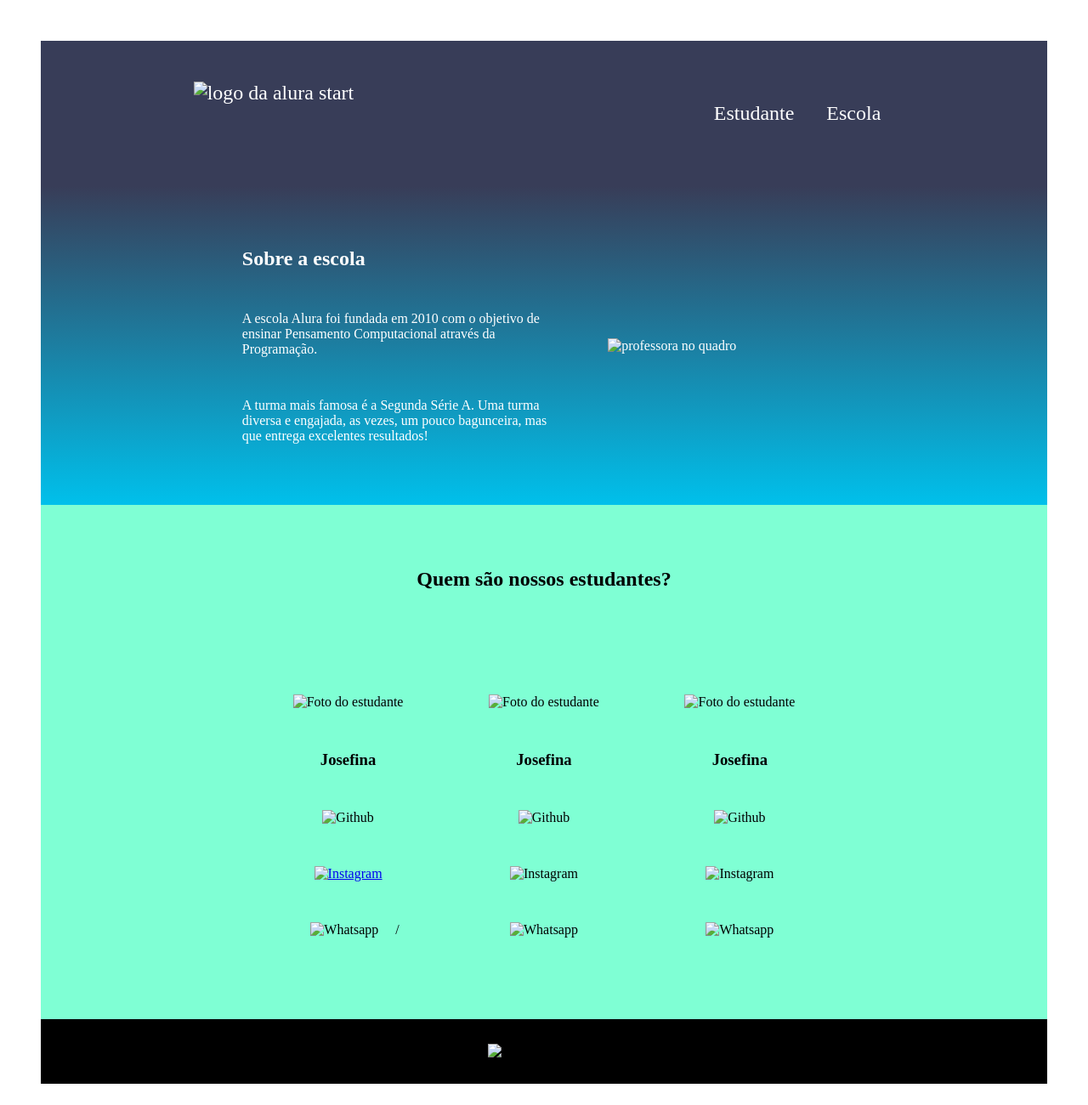
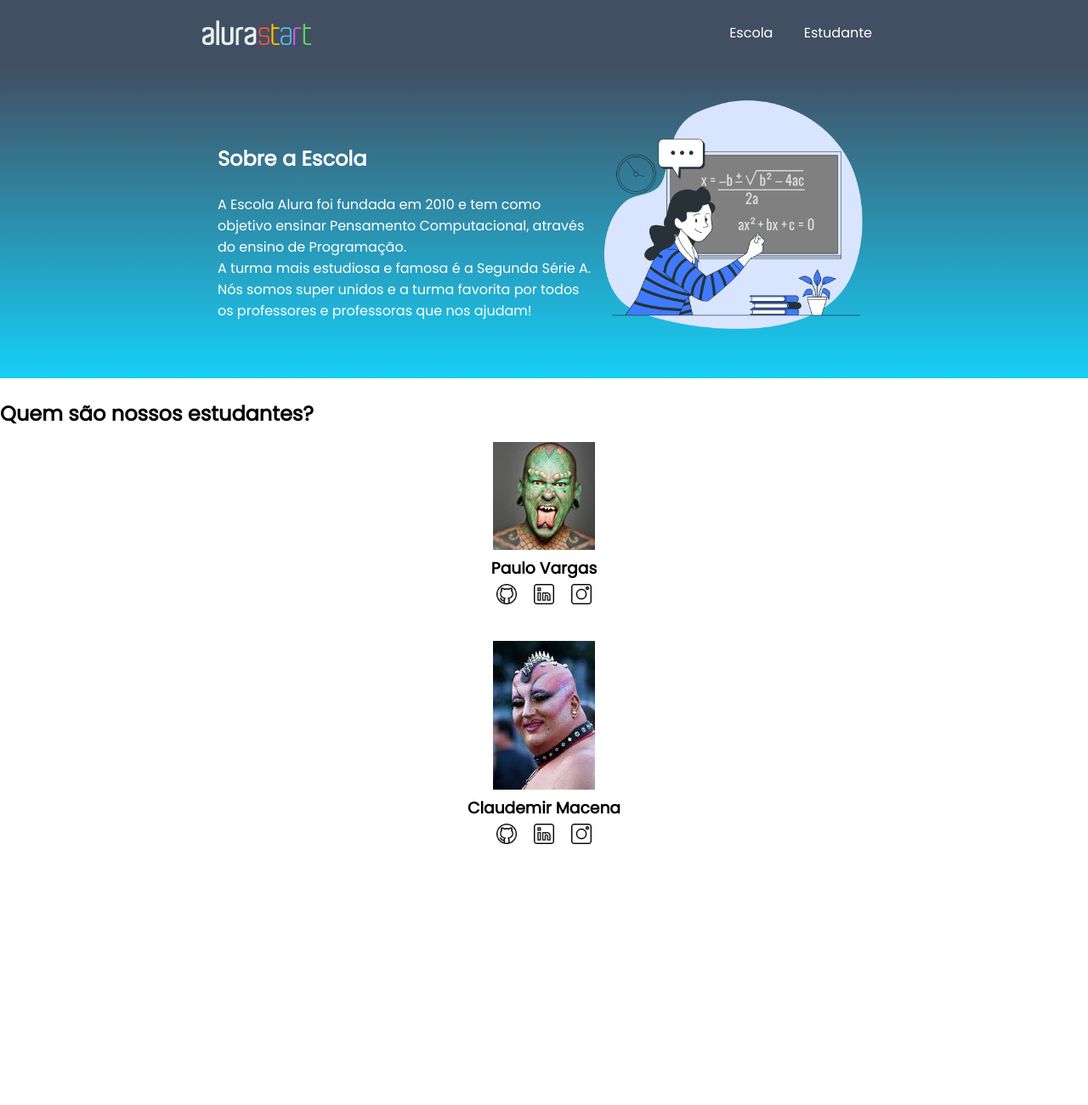
Before and after one commit to JoaoCardoso171/JoaoCardoso171, a plain HTML site: page index.html in a window 1280 px wide. Shown: the whole page at 85% size. After the commit the page ends 1044 px from the top, so only its background shows below. Drawn offline with Linux system fonts and the light colour scheme.

Commit message:
Add files via upload

```diff
--- a/index.html
+++ b/index.html
@@ -4,93 +4,48 @@
     <meta charset="UTF-8">
     <meta http-equiv="X-UA-Compatible" content="IE=edge">
     <meta name="viewport" content="width=device-width, initial-scale=1.0">
-    <title>Document</title>
+    <title>Equipe Alura Start</title>
     <link rel="stylesheet" href="style.css">
-    <link rel ="preconnect" href="https://fonts.googleapis.com">
+    <link rel="preconnect" href="https://fonts.googleapis.com">
     <link rel="preconnect" href="https://fonts.gstatic.com" crossorigin>
-    <link href="https://fonts.googleapis.com/css2?family=Poppins:wght@400;700&display=swap" rel="stylesheet">
+    <link href="https://fonts.googleapis.com/css2?family=Poppins&display=swap" rel="stylesheet">
 </head>
-
 <body>
     <header class="cabecalho">
-        <img class="cabecalho-imagem" src="./img/alura start.png" alt="logo da alura start">
-
-
-            <ul class="cabecalho-lista-item">
+        <img class="cabecalho-imagem" src="alurastart logo.png" alt="logo da alura start">
+        <ul class="cabecalho-lista">
+            <li class="cabecalho-lista-item">Escola</li>
             <li class="cabecalho-lista-item">Estudante</li>
-                <li class="cabecalho-lista-item">Escola</li>
         </ul>
-
     </header>
-
     <section class="escola">
-        <div class="escola-conteudo">
-            <h2 class="escola-titulo"> Sobre a escola</h2>
-                <p class="escola-texto-um">A escola Alura foi fundada em 2010 com o objetivo de ensinar Pensamento Computacional através da Programação.
-                </p>
-
-                <p class="escola-texto-dois">A turma mais famosa é a Segunda Série A. Uma turma diversa e engajada, as vezes, um pouco bagunceira, mas que entrega excelentes resultados!</p>
+        <div class="escola-div-conteudo">
+            <h2 class="escola-titulo">Sobre a Escola</h2>
+            <p class="escola-texto-um">A Escola Alura foi fundada em 2010 e tem como objetivo ensinar Pensamento Computacional, através do ensino de  Programação.</p>
+            <p class="escola-texto-dois">A turma mais estudiosa e famosa é a Segunda Série A. Nós somos super unidos e a turma favorita por todos os professores e professoras que nos ajudam!</p>
         </div>
-                    <img class="escola-imagem" src="./img/Escola.png" alt="professora no quadro">
+        <img class="escola-imagem" src="Formula-bro.png" alt="imagem que representa uma professora em sala de aula">
     </section>
-
-
-
     <section class="estudante">
-                <h2 class="estudante-titulo"> Quem são nossos estudantes? </h2>
-
-
-
-
-
+        <h2 class="estudante-titulo">Quem são nossos estudantes?</h2>
         <div class="estudante-todos">
-
         <span></span>
-
         <div class="estudante-div">
-            <img class="estudante-imagem" src="./img/Boneca.jpg" alt="Foto do estudante">
-                <h3 class="estudante-nome">Josefina</h3>
-                    <img class="estudante-icone" src="./img/github.png" alt="Github">
-                    <a href="https://www.instagram.com/" target="_blank"><img class="estudante-icone" src="./img/instagram.png" alt="Instagram"></a>
-                    <img class="estudante-icone" src="./img/whatsapp.png" alt="Whatsapp">
-/
+            <img class="estudante-imagem" src="aluno1.png" alt="foto do Paulo">
+            <h3 class="estudante-nome">Paulo Vargas</h3>
+            <a href="https://github.com/marcelopaludetto"><img class="estudante-icone" src="github.png" alt="icone github"></a>
+            <a href="https://linkedin.com/marcelopaludetto"><img class="estudante-icone" src="linkedin.png" alt="icone linkedin"></a>
+            <a href="https://instagram.com/marcelopaludetto"><img class="estudante-icone" src="instagram.png" alt="icone instagram"></a>
         </div>
-
-
-
-
         <div class="estudante-div">
-            <img class="estudante-imagem" src="./img/Boneca.jpg" alt="Foto do estudante">
-                <h3 class="estudante-nome">Josefina</h3>
-                    <img class="estudante-icone" src="./img/github.png" alt="Github">
-                    <img class="estudante-icone" src="./img/instagram.png" alt="Instagram">
-                    <img class="estudante-icone" src="./img/whatsapp.png" alt="Whatsapp">
-
-        </div>
-
-
-    <div class="estudante-div">
-            <img class="estudante-imagem" src="./img/Boneca.jpg" alt="Foto do estudante">
-                <h3 class="estudante-nome">Josefina</h3>
-                    <img class="estudante-icone" src="./img/github.png" alt="Github">
-                    <img class="estudante-icone" src="./img/instagram.png" alt="Instagram">
-                    <img class="estudante-icone" src="./img/whatsapp.png" alt="Whatsapp">
-
+            <img class="estudante-imagem" src="aluno2.png" alt="foto do Claudemir">
+            <h3 class="estudante-nome">Claudemir Macena</h3>
+            <a href="https://github.com/marcelopaludetto"><img class="estudante-icone" src="github.png" alt="icone github"></a>
+            <a href="https://linkedin.com/marcelopaludetto"><img class="estudante-icone" src="linkedin.png" alt="icone linkedin"></a>
+            <a href="https://instagram.com/marcelopaludetto"><img class="estudante-icone" src="instagram.png" alt="icone instagram"></a>
         </div>
 
     </div>
-
-
     </section>
-
-
-    <footer>
-        <img class="rodape-imagem" src="./img/Alura start.png" alt="logo da alura start">
-
-
-
-
-
-    </footer>
 </body>
 </html>
--- a/style.css
+++ b/style.css
@@ -1,74 +1,64 @@
-* {
-    margin: 0   16px;
-    padding: 24px   0;
-
+*{
+    margin: 0;
+    padding: 0;
 }
-.body {
-    background-color: #383D58;
-    color: white;
-    font-family: 'Popins', sans-serif;
-}
-.cabecalho-imagem {
-    width: 20%;
+body {
+    font-family: 'Poppins', sans-serif;
 }
 .cabecalho {
-    background-color: #383D58;
+    background-color: #424E61;
     color: white;
-    display:flex;
+    display: flex;
     justify-content: space-around;
-    padding: 24px   0;
-    font-size: 24px;
+    align-items: center;
+    padding: 24px 0;
 }
-.cabecalho-lista-item {
 
+.cabecalho-imagem{
+    width: 10%;
+}
+
+.cabecalho-lista-item{
     display: inline-block;
     margin: 0 16px;
+    font-size: 16px;
 }
 
-.escola-imagem {
+.escola-imagem{
     width: 25%;
 }
-.escola-titulo {
-    padding: 24px   0;
-}
-.escola {
-    background-image: linear-gradient(#383D58, #00c0eb);
-    color: white;
-    display:flex;
+
+.escola{
+    background-image: linear-gradient(#424E61,#16CFF8);
+    color:white;
+    display: flex;
     justify-content: center;
     align-items: center;
-    padding: 24px   0;
+    padding: 24px 0;
 }
-.escola-conteudo {
+
+.escola-div-conteudo{
     width: 35%;
 }
-.estudante {
-    background-color: aquamarine;
+
+
+.escola-titulo{
+    padding: 24px 0;
 }
-.estudante-imagem {
+
+.estudante{
+    padding: 24px 0;
+}
+.estudante-imagem{
     width: 120px;
 }
-.estudante-icone {
+
+.estudante-icone{
     width: 24px;
+    padding: 4px 8px;
 }
-.estudante-div {
+
+.estudante-div{
     text-align: center;
+    padding: 16px 0;
 }
-.estudante-titulo {
-    text-align: center;
-    padding: 50px 0;
-}
-.estudante-todos {
-    display: grid;
-    grid-template-columns: 20% 20% 20% 20% ;
-}
-footer {
-    background-color:black;
-    padding: 5px 0;
-    text-align: center;
-
-}
-.rodape-imagem {
-    width: 120px;
-    height: auto;
-}
```
Also changed, not shown: Formula-bro.png (added), aluno1.png (added), aluno2.png (added), alurastart logo.png (added), github.png (added), instagram.png (added), linkedin.png (added), 2 other files. Lines whose indentation alone changed are shown as unchanged.
